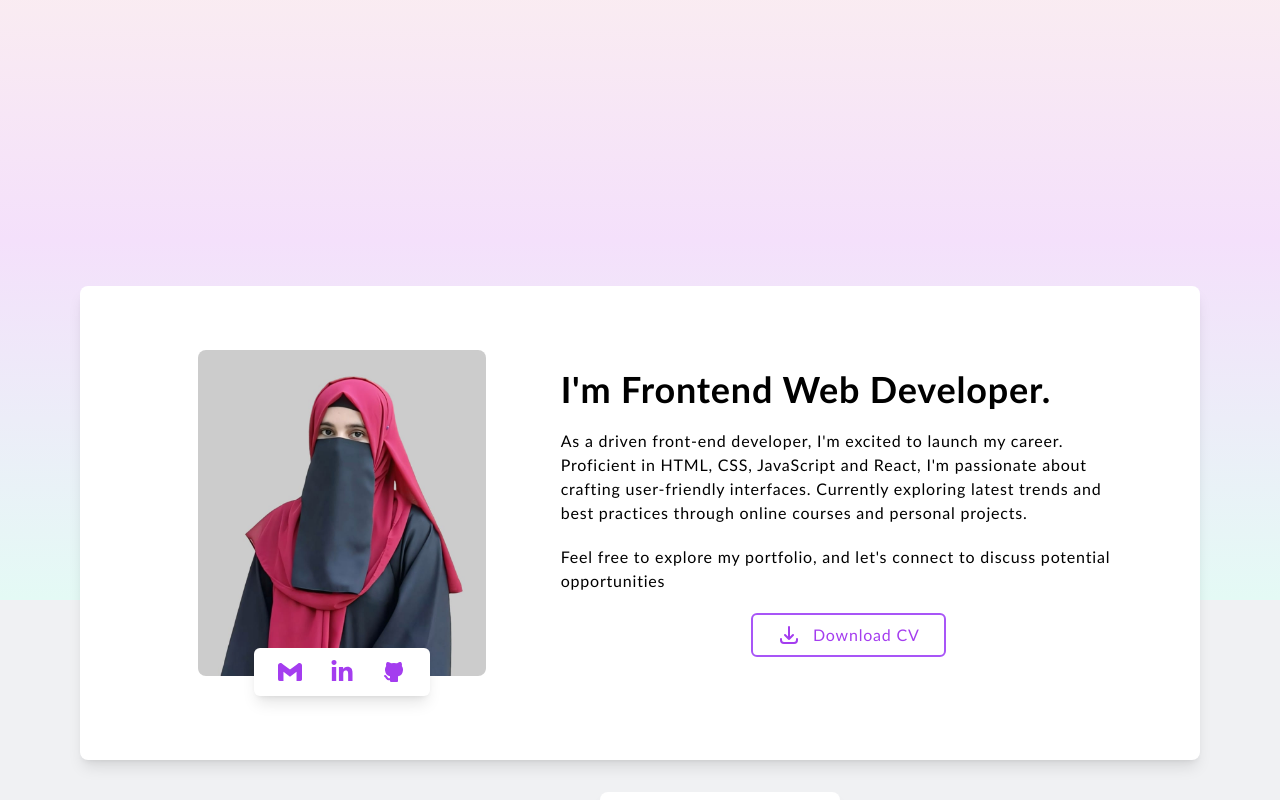
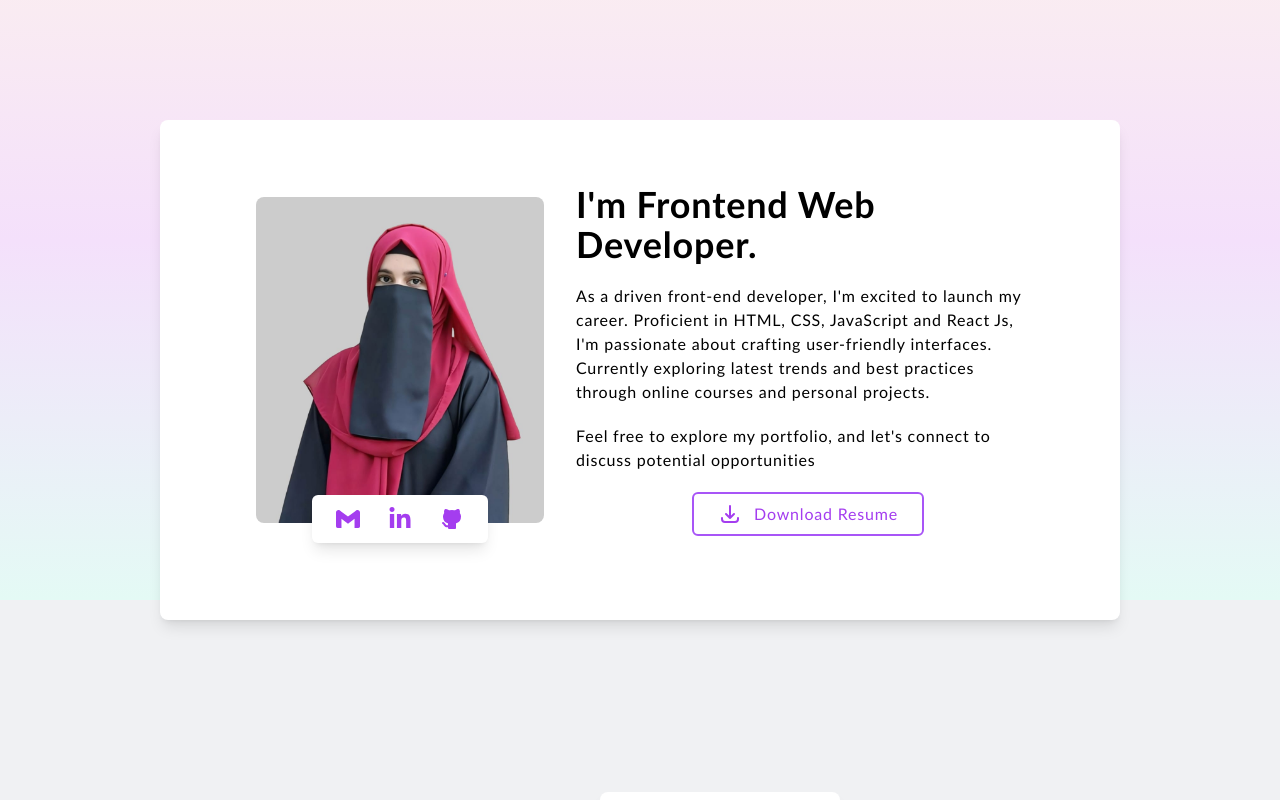
Before and after one commit to SadiaAjmal/My_Portfolio, a React (Vite) app: page / in a window 1280 px wide. Shown: the part 600-1400 px from the top of the page. Built offline with nearby package versions, Linux system fonts and the light colour scheme.

Commit message:
Brief description  of changes

```diff
--- a/src/App.jsx
+++ b/src/App.jsx
@@ -1,7 +1,5 @@
-
 import Navbar from "./Components/Navbar";
 import Hero from "./Components/Hero";
-
 
 import Contact from "./Components/Contact";
 import Process from "./Components/Process";
@@ -9,20 +7,21 @@ import Services from "./Components/Services";
 import Projects from "./Components/Projects";
 import DiscussionBlock from "./Components/DiscussionBlock";
 import Footer from "./Components/Footer";
-
+import About from "./Components/About";
 
 function App() {
   return (
     <>
       <Navbar />
       <Hero />
+      <About />
       <Process />
 
       <DiscussionBlock />
       <Projects />
 
       <Services />
-    <Contact />
+      <Contact />
       <Footer />
     </>
   );
--- a/src/Components/About.jsx
+++ b/src/Components/About.jsx
@@ -8,14 +8,15 @@ import resume from "../assets/SadiaAjmal'sResume.pdf";
 
 const About = () => {
   return (
-    <div className=" lg:mx-0 mx-3  md:mx-10 about bg-white box-border  md:p-16 px-3 py-8 pb-16 rounded-lg mt-10 shadow-lg flex lg:flex-row flex-col-reverse items-center justify-between">
+<div className=" h-0">
+    <div className=" z-[2] md:top-[85%] sm:top-[90%] absolute lg:px-20 lg:mx-40 mx-3  md:mx-10 about bg-white box-border  md:p-16 px-3 py-8 pb-16 rounded-lg mt-10 shadow-lg flex lg:flex-row flex-col-reverse items-center justify-between">
       <div className=" order-2 basis-[58%] lg:space-y-5 space-y-3">
         <p className=" md:text-4xl text-3xl font-semibold ">
           I'm Frontend Web Developer.
         </p>
         <p>
           As a driven front-end developer, I'm excited to launch my career.
-          Proficient in HTML, CSS, JavaScript and React, I'm passionate about
+          Proficient in HTML, CSS, JavaScript and React Js, I'm passionate about
           crafting user-friendly interfaces. Currently exploring latest trends
           and best practices through online courses and personal projects.
         </p>
@@ -27,7 +28,7 @@ const About = () => {
           <a href={resume} download={resume}>
             <button className=" flex items-center gap-3 border-2 border-purple-500 text-custom-textclr px-6 mb-5 py-2 rounded-md hover:text-white hover:bg-box-bg focus:text-white focus:bg-box-bg">
               <HiOutlineDownload className="w-6 h-6" />
-              Download CV
+              Download Resume
             </button>{" "}
           </a>
         </div>
@@ -76,6 +77,7 @@ const About = () => {
         </div>
       </div>
     </div>
+</div>
   );
 };
 
--- a/src/Components/Hero.jsx
+++ b/src/Components/Hero.jsx
@@ -4,8 +4,8 @@ import About from "../Components/About";
 
 const Hero = () => {
   return (
-    <div className="hero lg:px-34 xl:px-40 justify-center flex  h-[200vh] lg:h-[150vh] md:h-[110vh] bg-custom-bg px-3 md:py-5  md:px-20 ">
-      <div className=" relative md:flex  md:pt-40 pt-24  justify-between">
+    <div className="hero lg:px-34 xl:px-40 justify-center flex sm:h-[180vh] lg:h-[150vh] md:h-[110vh]  bg-custom-bg px-3 md:py-5  md:px-20 ">
+      <div className="relative md:flex  md:pt-40 pt-24 pb-10 justify-between">
         <div className=" basis-[48%] space-y-1 tracking-wider items-center justify-center flex-col">
           <p className="md:text-4xl text-3xl font-semibold ">Hello, I'm</p>
           <p className=" md:text-4xl text-3xl font-semibold ">Sadia Ajmal</p>
@@ -32,13 +32,11 @@ const Hero = () => {
           />
         </div>
       </div>
-      <div className="hero-about lg:px-20 absolute md:bottom-[-20%] bottom-[-120%] lg:bottom-[-70%]">
-        <About />
-      </div>
+
     </div>
   );
 };
 
 export default Hero;
 
-//   lg:h-[150vh] lg:bottom-[-60%]
+//   lg:h-[150vh] lg:bottom-[-60%]       <div className="hero-about lg:px-20 absolute md:bottom-[-20%] bottom-[-120%] lg:bottom-[-70%]"><About /></div>
--- a/src/Components/Services.jsx
+++ b/src/Components/Services.jsx
@@ -6,7 +6,7 @@ const Services = () => {
       <div className="basis-[46%] flex flex-col justify-center gap-3">
         <p className="md:text-4xl text-3xl font-semibold">What I do?</p>
         <p>
-          I develop responsive web interfaces using React, Next.js, Tailwind,
+          I develop responsive web interfaces using React Js, Next Js, Tailwind,
           and other front-end technologies to deliver seamless user experiences.
         </p>
         <div className="flex justify-center md:justify-start">
@@ -23,7 +23,7 @@ const Services = () => {
         <div className=" space-y-3 bg-white rounded-lg p-5 shadow-lg focus:scale-105 hover:scale-105">
           <p className=" font-semibold">Languages</p>
           <p className=" text-sm">
-            Expert in HTML, CSS, JavaScript, and React. Building dynamic,
+            Expert in HTML, CSS, JavaScript, and React Js. Building dynamic,
             interactive web applications. Delivering efficient, user-friendly
             interfaces.
           </p>
@@ -32,7 +32,7 @@ const Services = () => {
         <div className=" space-y-3 bg-white rounded-lg p-5 shadow-lg  focus:scale-105 hover:scale-105">
           <p className=" font-semibold">Design & Styling</p>
           <p className=" text-sm">
-            Utilizing CSS3, Tailwind, Bootstrap, Chakra UI, and Sass. Crafting
+            Utilizing CSS, Tailwind, Bootstrap, Chakra UI, and Sass. Crafting
             responsive, visually stunning designs. Enhancing user experience
             through intuitive styling.
           </p>
```
Also changed, not shown: 1 other file (tests, documents, lock files or other folders).
